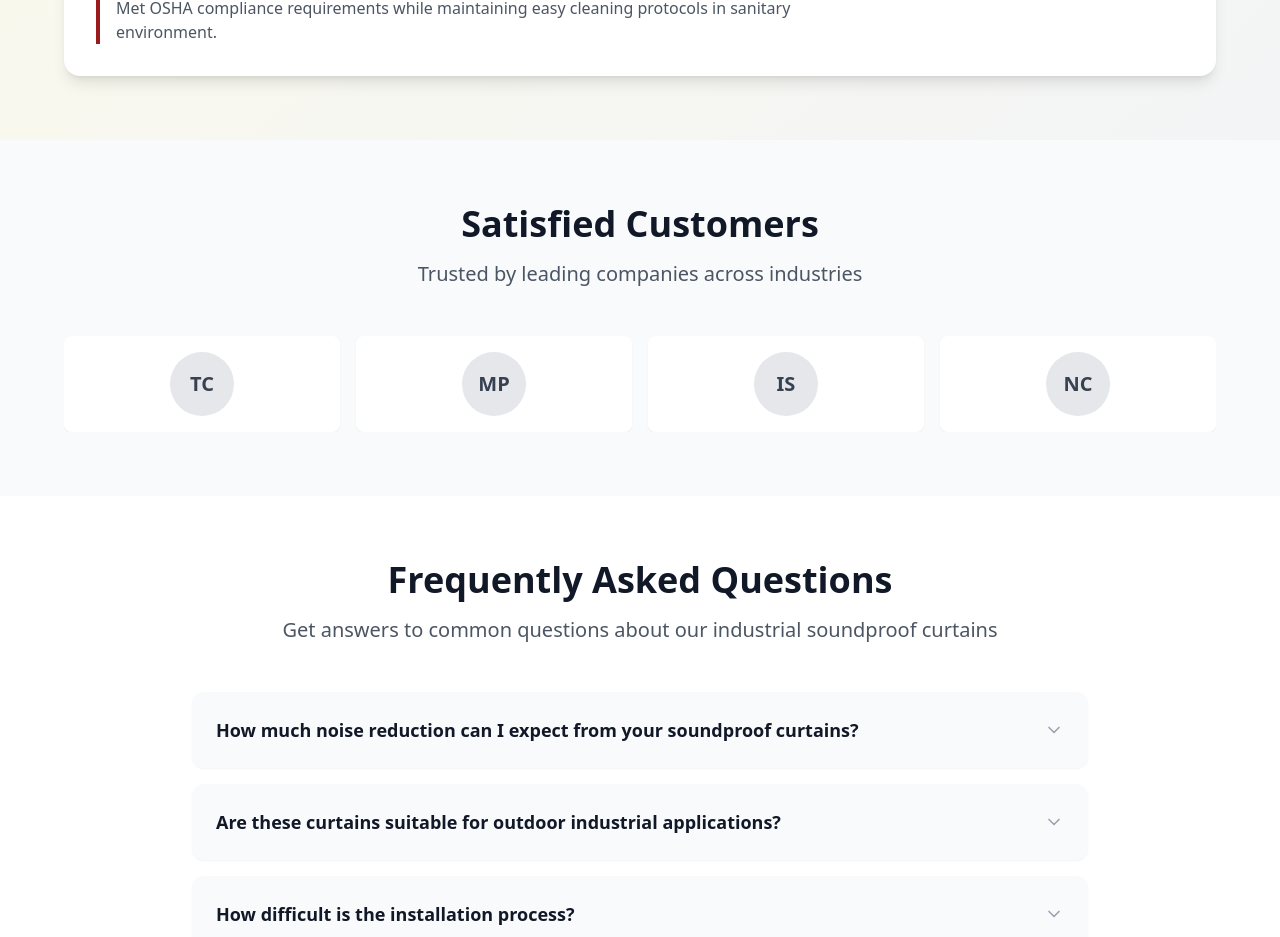
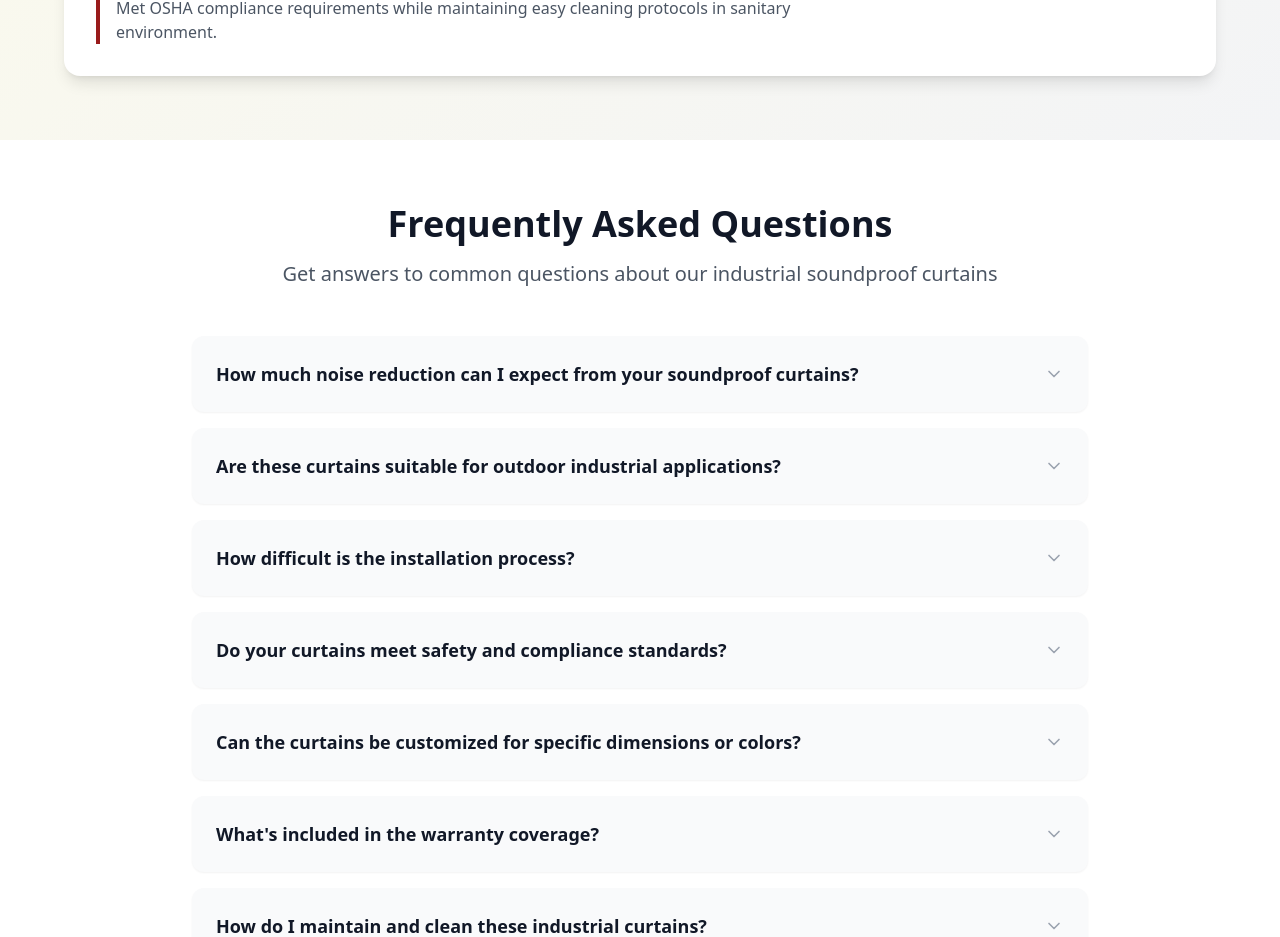
Before and after one commit to CreativeAniwithAni/curtain-craft-canvas, a React (Vite) app: page / in a window 1280 px wide. Shown: the part 4575-5512 px from the top of the page. Built offline with nearby package versions, Linux system fonts and the light colour scheme.

Commit message:
Remove Satisfied Customers section
Removed the Satisfied Customers section and its associated component from the project.

```diff
--- a/src/components/SatisfiedCustomers.tsx
+++ /dev/null
@@ -1,54 +0,0 @@
-
-import React from 'react';
-import { Carousel, CarouselContent, CarouselItem } from '@/components/ui/carousel';
-
-const SatisfiedCustomers = () => {
-  // Sample customer logos - using placeholder names for demonstration
-  const customers = [
-    { name: "TechCorp", logo: "TC" },
-    { name: "ManufacturingPro", logo: "MP" },
-    { name: "IndustrialSolutions", logo: "IS" },
-    { name: "NoiseControl Inc", logo: "NC" },
-    { name: "SoundGuard", logo: "SG" },
-    { name: "AcousticMax", logo: "AM" },
-    { name: "QuietSpace", logo: "QS" },
-    { name: "SilentWork", logo: "SW" }
-  ];
-
-  return (
-    <section className="py-16 px-4 bg-gray-50">
-      <div className="max-w-6xl mx-auto">
-        <div className="text-center mb-12">
-          <h2 className="text-3xl md:text-4xl font-bold text-gray-900 mb-4">
-            Satisfied Customers
-          </h2>
-          <p className="text-xl text-gray-600">
-            Trusted by leading companies across industries
-          </p>
-        </div>
-
-        <Carousel
-          opts={{
-            align: "start",
-            loop: true,
-          }}
-          className="w-full"
-        >
-          <CarouselContent className="-ml-4">
-            {customers.map((customer, index) => (
-              <CarouselItem key={index} className="pl-4 basis-1/2 md:basis-1/3 lg:basis-1/4">
-                <div className="flex items-center justify-center p-6 bg-white rounded-lg shadow-sm hover:shadow-md transition-shadow duration-300 h-24">
-                  <div className="w-16 h-16 bg-gray-200 rounded-full flex items-center justify-center text-gray-700 font-bold text-xl">
-                    {customer.logo}
-                  </div>
-                </div>
-              </CarouselItem>
-            ))}
-          </CarouselContent>
-        </Carousel>
-      </div>
-    </section>
-  );
-};
-
-export default SatisfiedCustomers;
--- a/src/pages/Index.tsx
+++ b/src/pages/Index.tsx
@@ -5,7 +5,6 @@ import ProductOverview from '../components/ProductOverview';
 import ComparisonTable from '../components/ComparisonTable';
 import Applications from '../components/Applications';
 import Benefits from '../components/Benefits';
-import SatisfiedCustomers from '../components/SatisfiedCustomers';
 import FAQ from '../components/FAQ';
 import AboutUs from '../components/AboutUs';
 import CTA from '../components/CTA';
@@ -19,7 +18,6 @@ const Index = () => {
       <ComparisonTable />
       <Applications />
       <Benefits />
-      <SatisfiedCustomers />
       <FAQ />
       <AboutUs />
       <CTA />
```
